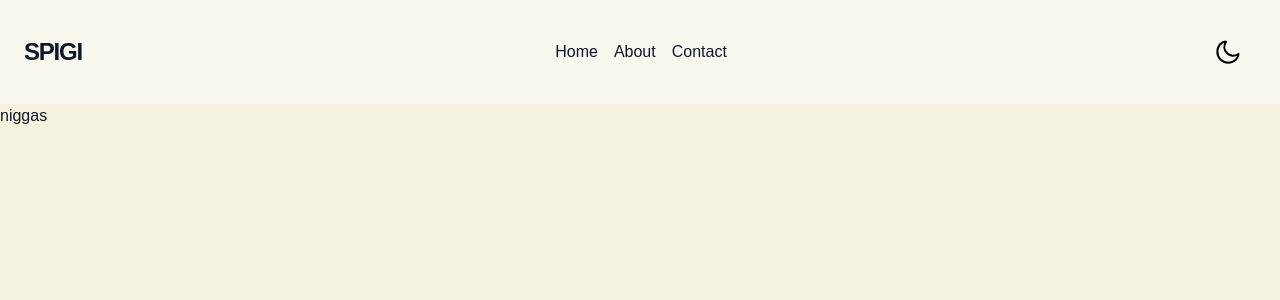
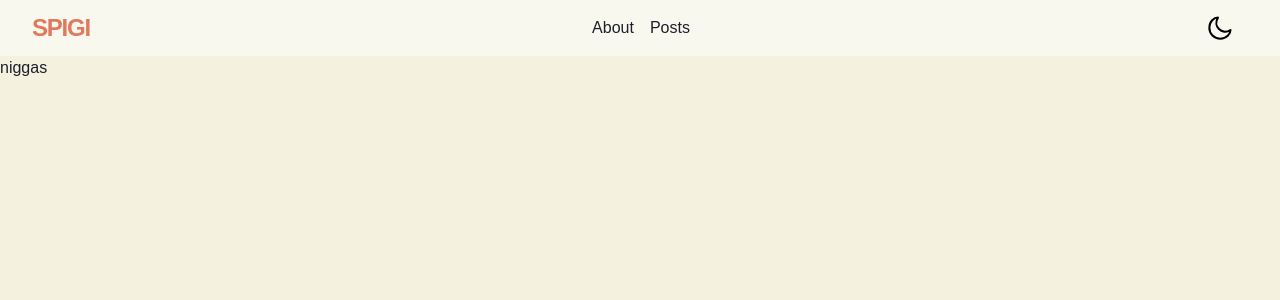
Before and after one commit to oliverTuesta/spigisblog-frontend, a Next.js app: page / in a window 1280 px wide. Shown: the top 300 px of the page. Built offline with nearby package versions, Linux system fonts and the light colour scheme.

Commit message:
feat: add header

```diff
--- a/src/app/globals.css
+++ b/src/app/globals.css
@@ -7,7 +7,7 @@
 @layer base {
   :root {
     --background: #f4f1de;
-    --foreground: 222.2 47.4% 11.2%;
+    --foreground: #1d1f2c;
 
     --muted: 210 40% 96.1%;
     --muted-foreground: 215.4 16.3% 46.9%;
@@ -21,13 +21,13 @@
     --card: 0 0% 100%;
     --card-foreground: 222.2 47.4% 11.2%;
 
-    --primary: 222.2 47.4% 11.2%;
+    --primary: #e07a5f;
     --primary-foreground: 210 40% 98%;
 
     --secondary: 210 40% 96.1%;
     --secondary-foreground: 222.2 47.4% 11.2%;
 
-    --accent: 210 40% 96.1%;
+    --accent: #f2cc8f;
     --accent-foreground: 222.2 47.4% 11.2%;
 
     --destructive: 0 100% 50%;
@@ -40,7 +40,7 @@
 
   .dark {
     --background: #1d1f2c;
-    --foreground: 213 31% 91%;
+    --foreground: #f4f1de;
 
     --muted: 223 47% 11%;
     --muted-foreground: 215.4 16.3% 56.9%;
@@ -57,10 +57,10 @@
     --card: 224 71% 4%;
     --card-foreground: 213 31% 91%;
 
-    --primary: 210 40% 98%;
+    --primary: #81b29a;
     --primary-foreground: 222.2 47.4% 1.2%;
 
-    --secondary: 222.2 47.4% 11.2%;
+    --secondary: #e07a5f;
     --secondary-foreground: 210 40% 98%;
 
     --destructive: 0 63% 31%;
--- a/src/app/layout.tsx
+++ b/src/app/layout.tsx
@@ -1,4 +1,5 @@
 import './globals.css';
+import './styles.css';
 import type { Metadata } from 'next';
 import { Inter } from 'next/font/google';
 import { Providers } from './providers';
--- /dev/null
+++ b/src/app/styles.css
@@ -0,0 +1,4 @@
+.header__link {
+  @apply hover:underline underline-offset-2 decoration-primary;
+  text-decoration-thickness: 0.1em;
+}
--- a/src/components/Header/index.tsx
+++ b/src/components/Header/index.tsx
@@ -6,18 +6,25 @@ import ThemeToggler from './ThemeToggler';
 export default function Header(): ReactElement {
   return (
     <>
-      <header className="flex justify-between items-center p-6 bg-opacity-50 dark:bg-opacity-10 bg-white">
+      <header className="flex justify-between items-center px-8 bg-opacity-50 dark:bg-opacity-10 bg-white">
         <div>
           <a href="#">
-            <h1 className="text-2xl font-extrabold tracking-tighter">SPIGI</h1>
+            <h1 className="text-2xl text-primary font-extrabold tracking-tighter">SPIGI</h1>
           </a>
         </div>
         <div>
           <nav>
-            <ul className="flex justify-between items-center space-x-4">
-              <li>Home</li>
-              <li>About</li>
-              <li>Contact</li>
+            <ul className="flex justify-between items-center space-x-4 ">
+              <li>
+                <a className="header__link" href="/">
+                  About
+                </a>
+              </li>
+              <li>
+                <a className="header__link" href="/">
+                  Posts
+                </a>
+              </li>
             </ul>
           </nav>
         </div>
--- a/tailwind.config.js
+++ b/tailwind.config.js
@@ -24,13 +24,13 @@ module.exports = {
         input: 'hsl(var(--input))',
         ring: 'hsl(var(--ring))',
         background: 'var(--background)',
-        foreground: 'hsl(var(--foreground))',
+        foreground: 'var(--foreground)',
         primary: {
-          DEFAULT: 'hsl(var(--primary))',
+          DEFAULT: 'var(--primary)',
           foreground: 'hsl(var(--primary-foreground))',
         },
         secondary: {
-          DEFAULT: 'hsl(var(--secondary))',
+          DEFAULT: 'var(--secondary)',
           foreground: 'hsl(var(--secondary-foreground))',
         },
         destructive: {
@@ -42,7 +42,7 @@ module.exports = {
           foreground: 'hsl(var(--muted-foreground))',
         },
         accent: {
-          DEFAULT: 'hsl(var(--accent))',
+          DEFAULT: 'var(--accent)',
           foreground: 'hsl(var(--accent-foreground))',
         },
         popover: {
```
